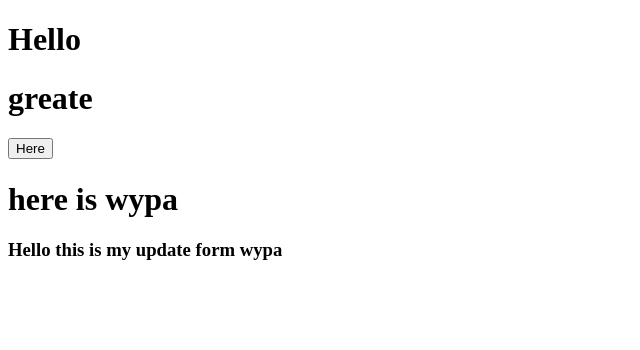
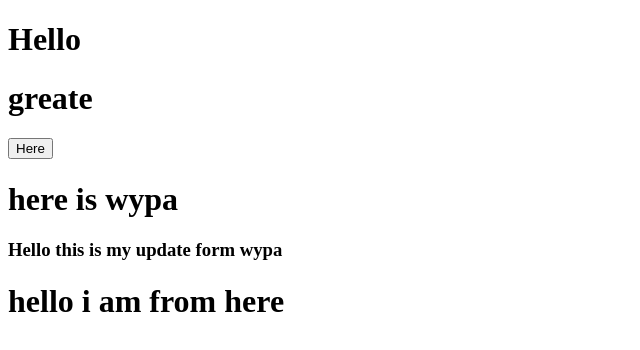
Before and after one commit to WaiYanPhoneAant/testrepos, a plain HTML site: page index.html in a window 1280 px wide. Shown: the whole page, without its empty margins (0-640 px from the left). Drawn offline with Linux system fonts and the light colour scheme.

Commit message:
form here

```diff
--- a/index.html
+++ b/index.html
@@ -11,5 +11,6 @@
     <button>Here</button>
     <h1>here is wypa</h1>
     <h3>Hello this is my update form wypa</h3>
+    <h1>hello i am from here</h1>
   </body>
 </html>
```
